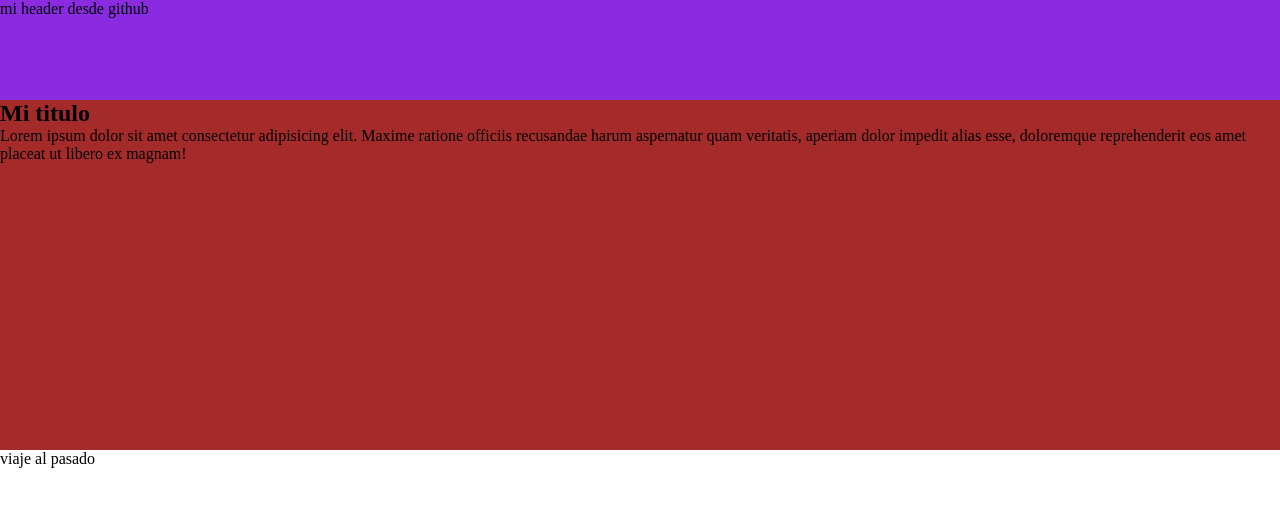
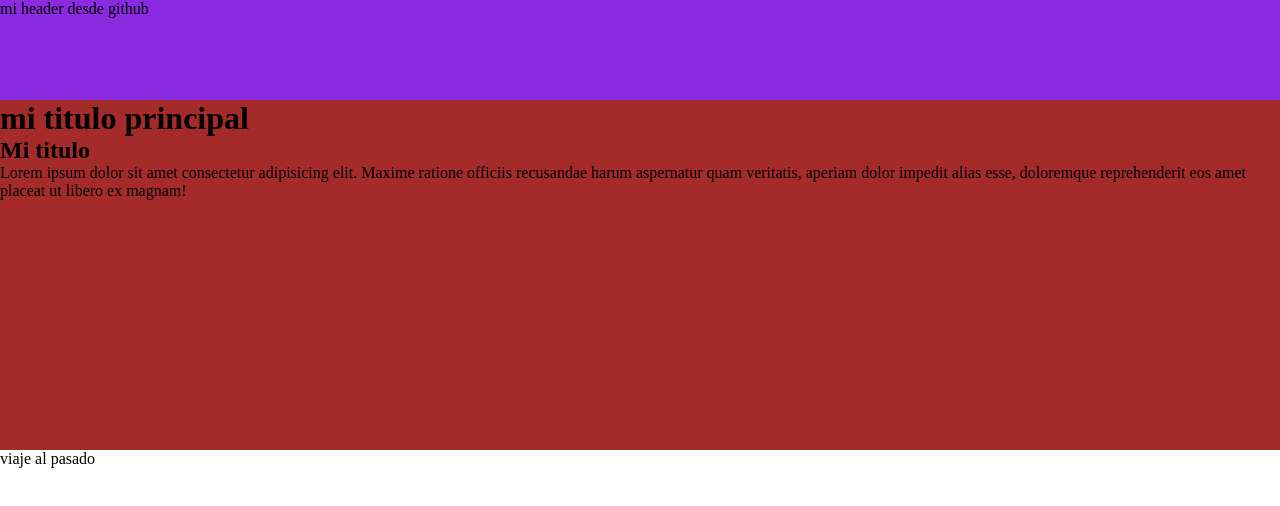
Before and after one commit to inestp/proyectox, a plain HTML site: page index.html in a window 1280 px wide. Drawn offline with Linux system fonts and the light colour scheme.

Commit message:
agrego h1

```diff
--- a/index.html
+++ b/index.html
@@ -12,6 +12,7 @@
     <header>
         mi header desde github</header>
     <main>
+        <h1>mi titulo principal</h1>
         <h2>Mi titulo</h2>
         <p>Lorem ipsum dolor sit amet consectetur adipisicing elit. Maxime ratione officiis recusandae harum aspernatur quam veritatis, aperiam dolor impedit alias esse, doloremque reprehenderit eos amet placeat ut libero ex magnam!</p>
     </main>
```
